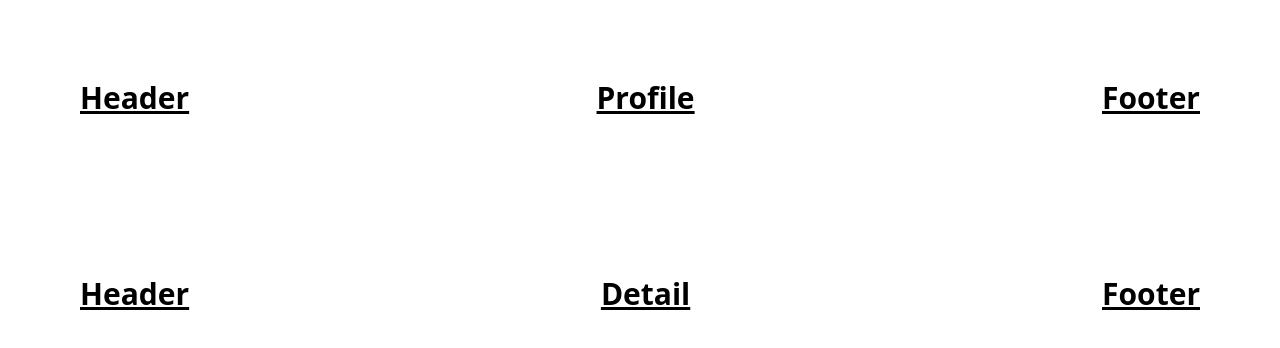
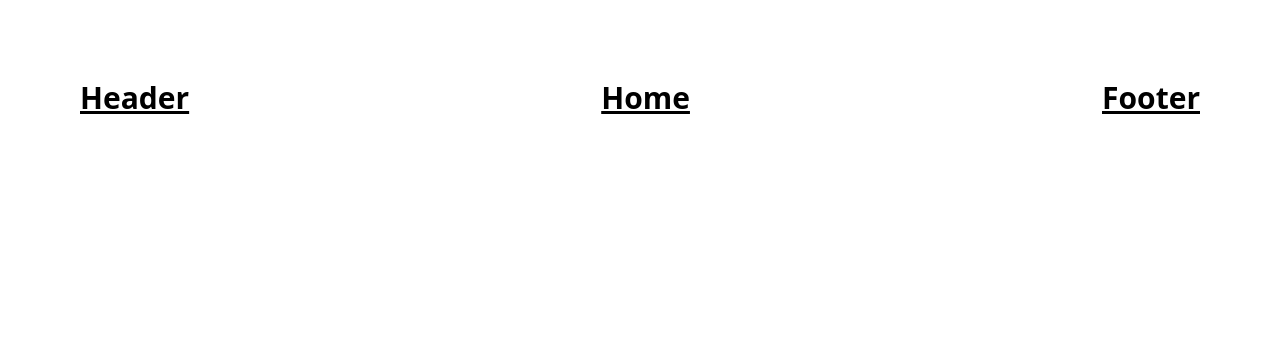
Before and after one commit to rendysp97/Bootcamp-Next, a Next.js app: page / in a window 1280 px wide. Shown: the top 348 px of the page. Built offline with nearby package versions, Linux system fonts and the light colour scheme.

Commit message:
menambahkan tugas 6

```diff
--- a/pages/index.js
+++ b/pages/index.js
@@ -3,11 +3,8 @@ import Layout from "@/layout";
 export default function Home() {
   return (
     <>
-      <Layout>
-        <h1>Profile</h1>
-      </Layout>
-      <Layout>
-        <h1>Detail</h1>
+      <Layout metaTitle="Homescreen" metaDescription="Ini adalah homescreen">
+        <h1>Home</h1>
       </Layout>
     </>
   );
--- /dev/null
+++ b/pages/profile.js
@@ -0,0 +1,7 @@
+import Layout from "@/layout";
+
+export default function profile() {
+    return <Layout metaTitle="Profile" metaDescription="Ini adalah halaman Profile">
+        <h1>Profile</h1>
+    </Layout>
+}
```
